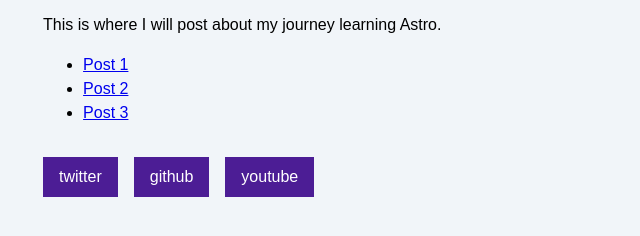
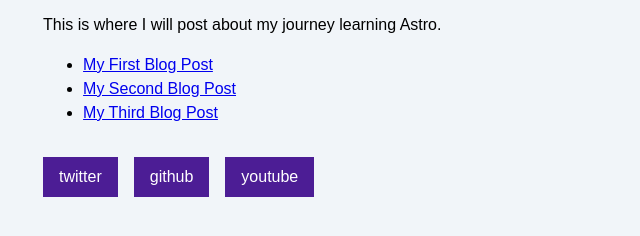
Before and after one commit to gabrieloporto/my-blog, an Astro site: page /blog in a window 1280 px wide. Shown: the part 286-522 px from the top of the page, without its empty margins (257-897 px from the left). Built offline with nearby package versions, Linux system fonts and the light colour scheme; Astro itself is replaced by a stand-in of ours.

Commit message:
add BlogPost component

```diff
--- a/src/pages/blog.astro
+++ b/src/pages/blog.astro
@@ -1,5 +1,7 @@
 ---
 import Baselayout from "../layouts/BaseLayout.astro"
+import BlogPost from "../components/BlogPost.astro"
+const allPosts = await Astro.glob('../pages/posts/*.md');
 
 const pageTitle = "My Astro Learning Blog"
 ---
@@ -7,8 +9,6 @@ const pageTitle = "My Astro Learning Blog"
 <Baselayout pageTitle={pageTitle}>
   <p>This is where I will post about my journey learning Astro.</p>
   <ul>
-    <li><a href="/posts/post-1/">Post 1</a></li>
-    <li><a href="/posts/post-2/">Post 2</a></li>
-    <li><a href="/posts/post-3/">Post 3</a></li>
+    {allPosts.map((post) => <BlogPost url={post.url} title={post.frontmatter.title}/>)}
   </ul>
 </Baselayout>
```
